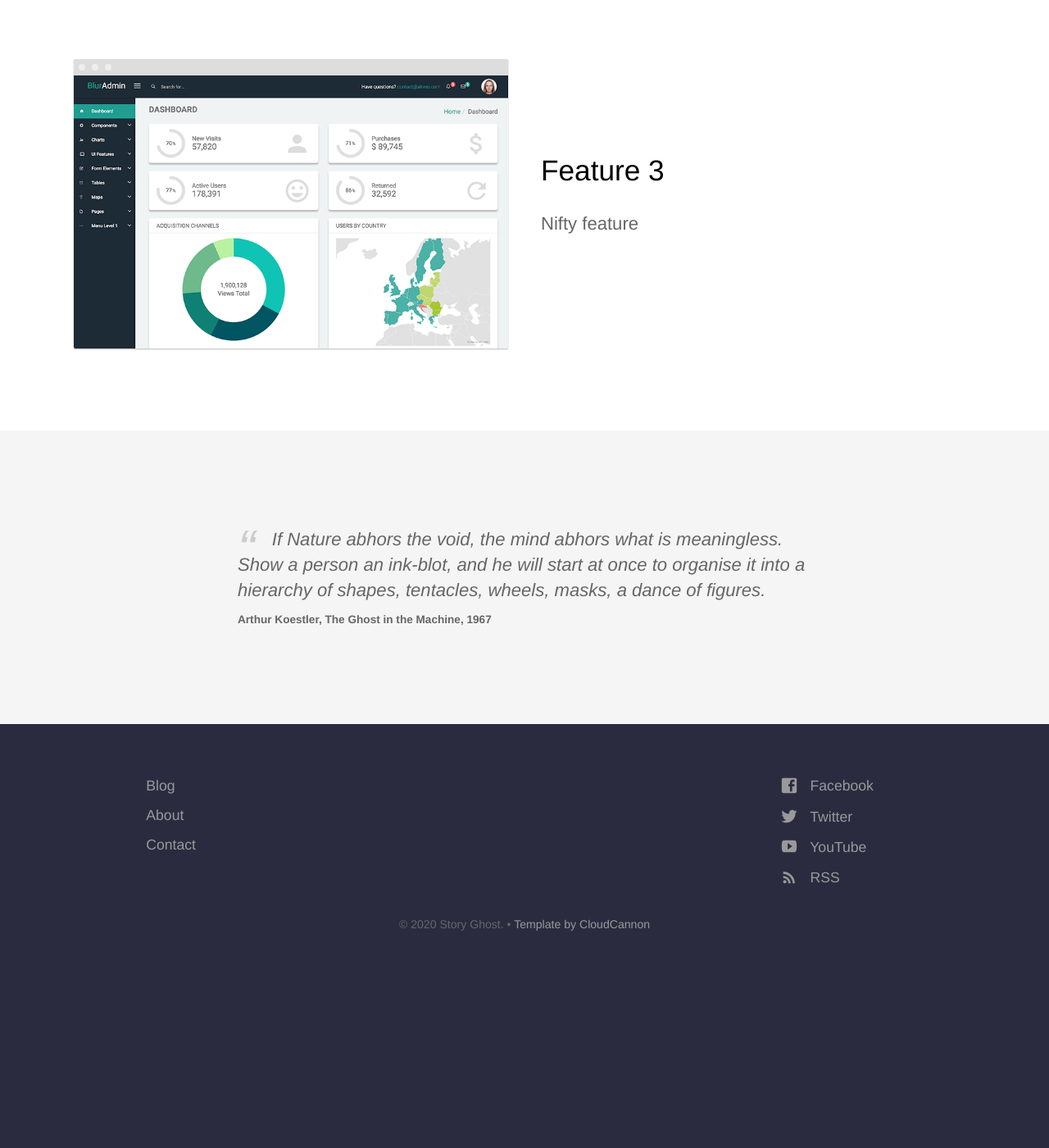
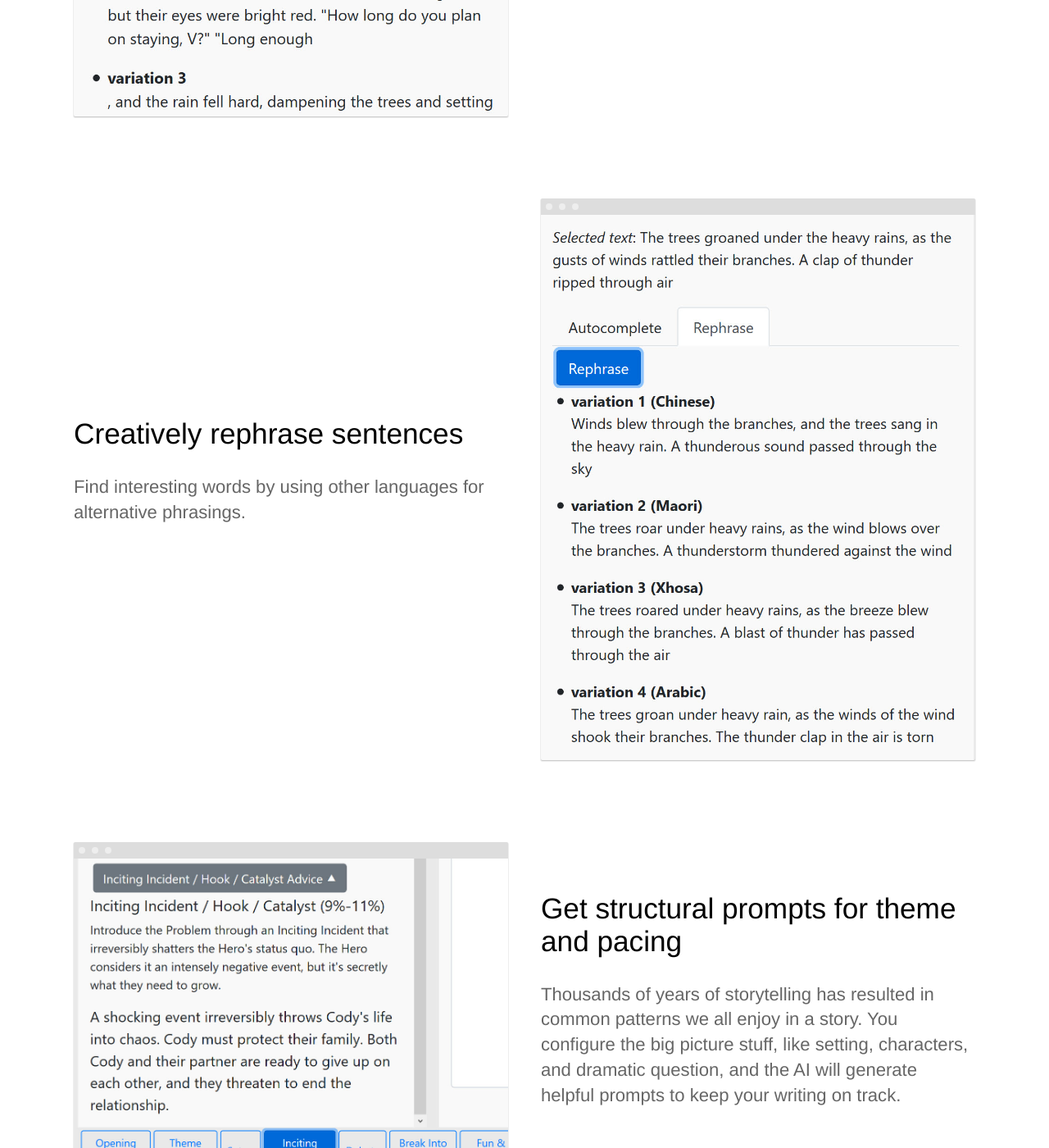
Before and after one commit to headchem/story-ghost, a Jekyll site: the page built from index.html, in a window 1280 px wide and 1400 px high, scrolled down 2118 px. Shown: the whole window at 82% size. Built offline with Jekyll 4.4.1, drawn with Linux system fonts in a browser that asks for light colours; comment, search, counter and statistics services are not loaded; before the commit the page ends 3305 px from its top, so only the background shows below that; some of the changed text lies outside the part shown.

Commit message:
Update index.html

```diff
--- a/index.html
+++ b/index.html
@@ -8,7 +8,7 @@ description: Do what authors do best, let the AI handle the rest
 		<p class="subtext editable">Do what authors do best. Let the ghost in the machine handle the rest.</p>
 		<!-- <div class="cta button alt"><a href="{{ site.baseurl }}/sign-up/">Get Started Free</a></div> -->
 		<div>
-			<img src="{{ site.baseurl }}/images/dashboard.png" alt="Screenshot" class="screenshot editable" />
+			<img src="{{ site.baseurl }}/images/screen1.jpg" alt="Screenshot" class="screenshot editable" />
 		</div>
 	</div>
 </section>
@@ -49,11 +49,11 @@ description: Do what authors do best, let the AI handle the rest
 	<section>
 		<div class="container flex">
 			<div class="text editable">
-				<h2>Feature 1</h2>
-				<p>Neat feature</p>
+				<h2>Get inspired by AI-powered autocomplete</h2>
+				<p>Got writer's block? Select a snippet of text and ask the AI to guess what happens next. We use the largest publicly available GPT-2 model.</p>
 			</div>
 			<div class="image">
-				<img src="{{ site.baseurl }}/images/dashboard.png" alt="Screenshot" class="screenshot editable" />
+				<img src="{{ site.baseurl }}/images/screen2.jpg" alt="Screenshot" class="screenshot editable" />
 			</div>
 		</div>
 	</section>
@@ -61,11 +61,11 @@ description: Do what authors do best, let the AI handle the rest
 	<section>
 		<div class="container flex">
 			<div class="text editable">
-				<h2>Feature 2</h2>
-				<p>Cool feature</p>
+				<h2>Creatively rephrase sentences</h2>
+				<p>Find interesting words by using other languages for alternative phrasings.</p>
 			</div>
 			<div class="image">
-				<img src="{{ site.baseurl }}/images/dashboard.png" alt="Screenshot" class="screenshot editable" />
+				<img src="{{ site.baseurl }}/images/screen3.jpg" alt="Screenshot" class="screenshot editable" />
 			</div>
 		</div>
 	</section>
@@ -73,11 +73,11 @@ description: Do what authors do best, let the AI handle the rest
 	<section>
 		<div class="container flex">
 			<div class="text editable">
-				<h2>Feature 3</h2>
-				<p>Nifty feature</p>
+				<h2>Get structural prompts for theme and pacing</h2>
+				<p>Thousands of years of storytelling has resulted in common patterns we all enjoy in a story. You configure the big picture stuff, like setting, characters, and dramatic question, and the AI will generate helpful prompts to keep your writing on track.</p>
 			</div>
 			<div class="image">
-				<img src="{{ site.baseurl }}/images/dashboard.png" alt="Screenshot" class="screenshot editable" />
+				<img src="{{ site.baseurl }}/images/screen5.jpg" alt="Screenshot" class="screenshot editable" />
 			</div>
 		</div>
 	</section>
```
